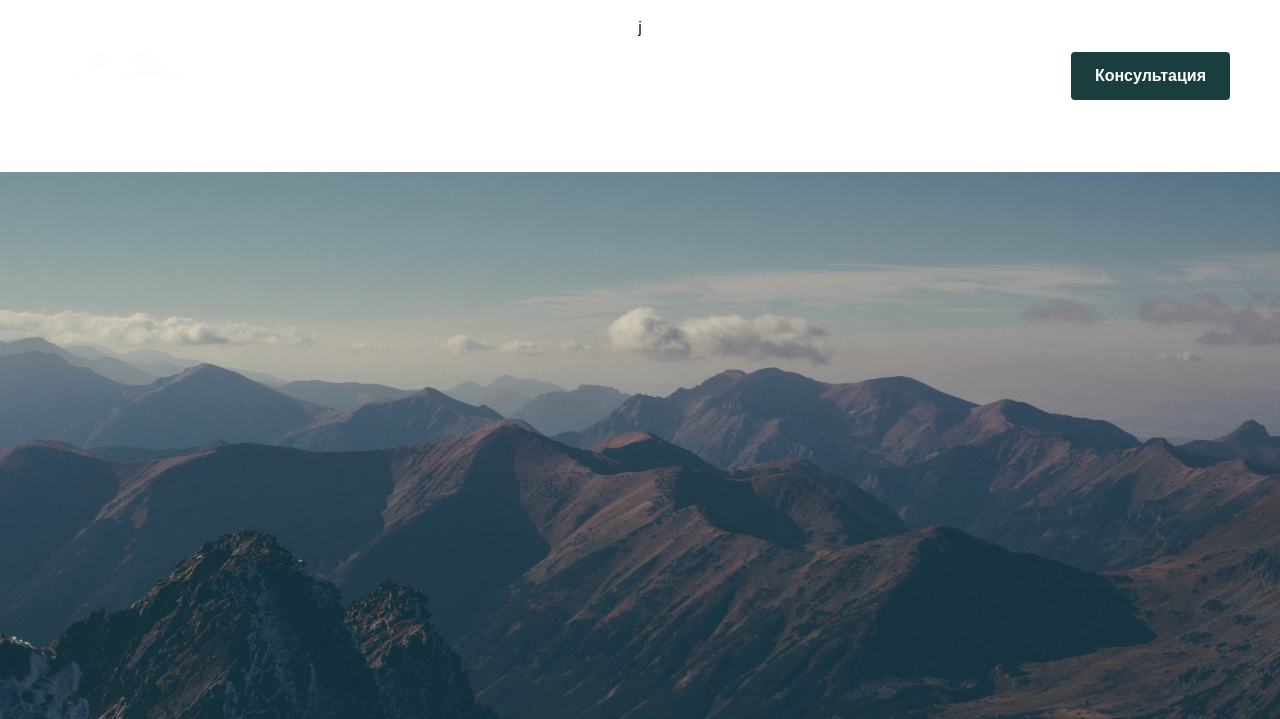
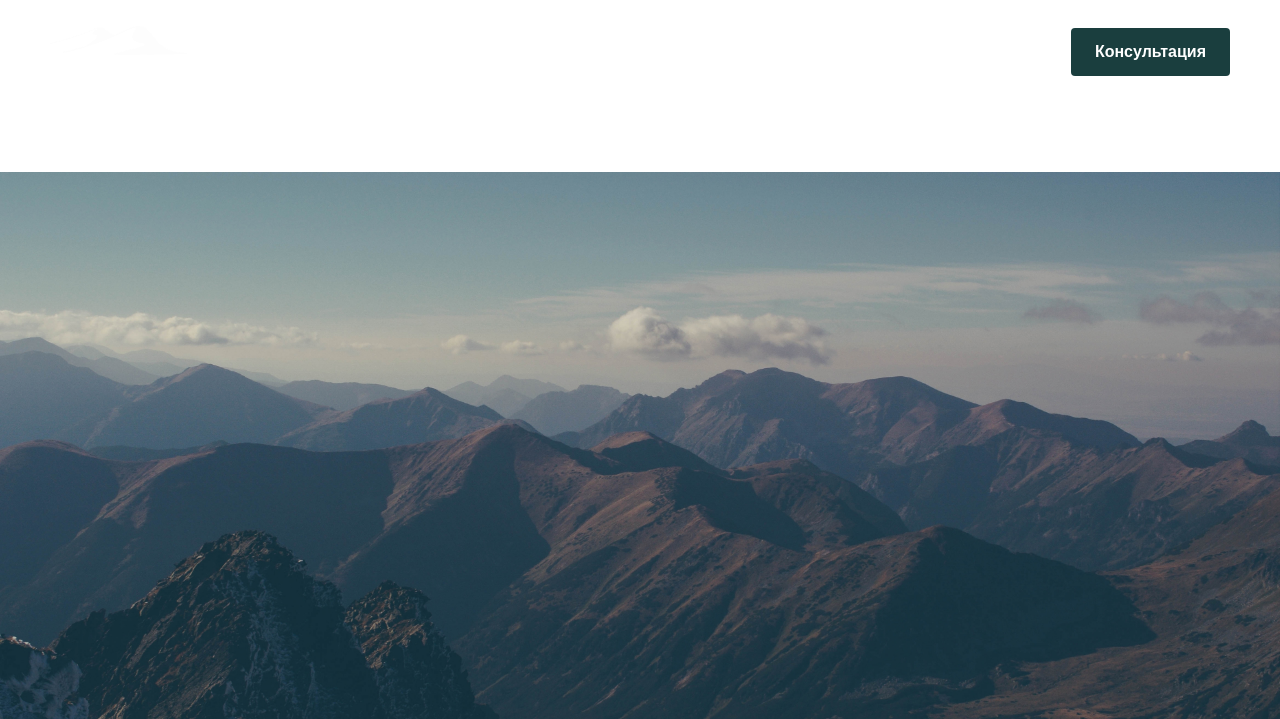
Before and after one commit to Artemitol/rumtibet, a plain HTML site: page index.html in a window 1280 px wide. Shown: the top 719 px of the page. Drawn offline with Linux system fonts and the light colour scheme.

Commit message:
deleted wrong symbol

```diff
--- a/index.html
+++ b/index.html
@@ -7,7 +7,7 @@
     <title>Document</title>
 </head>
 <body>
-    <div class="site-wrapper">j
+    <div class="site-wrapper">
         <div class="site-wrapper__background">
             <!-- Empty div block for bg image, which created in css -->
         </div>
```
